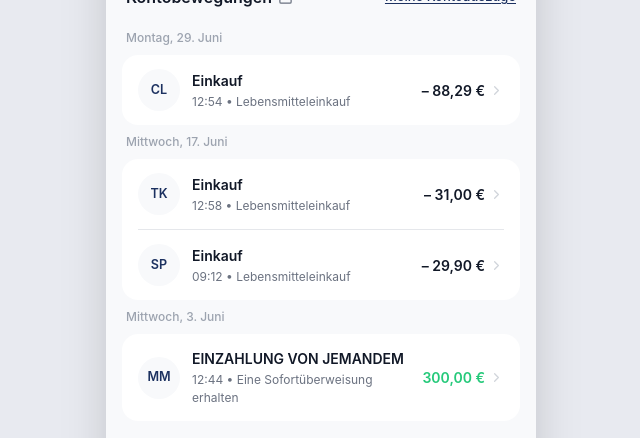
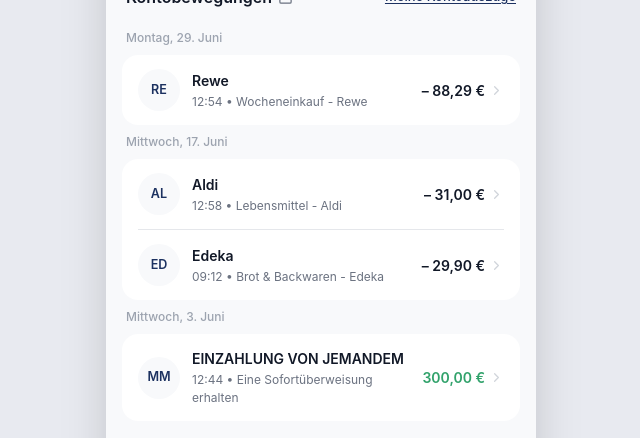
Before and after one commit to Engrfran6/nikel-custom-dash, a Next.js app: page / in a window 1280 px wide. Shown: the part 158-596 px from the top of the page, without its empty margins (319-959 px from the left). Built offline with nearby package versions, Linux system fonts and the light colour scheme.

Commit message:
8th commit

```diff
--- a/app/page.tsx
+++ b/app/page.tsx
@@ -15,12 +15,11 @@
   Check,
   ArrowLeft,
 } from "lucide-react";
-import Link from "next/link";
 
 // ─── Brand colors ───────────────────────────────────────────────────────────
 const NAVY = "#1C3160";
 const ORANGE = "#F5631D";
-const GREEN = "#25C97A";
+const GREEN = "#31a26b";
 
 // ─── Data ────────────────────────────────────────────────────────────────────
 const USER = {
@@ -56,10 +55,10 @@
     items: [
       {
         id: 3,
-        initials: "CL",
-        name: "Einkauf",
+        initials: "RE",
+        name: "Rewe",
         time: "12:54",
-        desc: "Lebensmitteleinkauf",
+        desc: "Wocheneinkauf - Rewe",
         amount: -88.29,
       },
     ],
@@ -69,18 +68,18 @@
     items: [
       {
         id: 2,
-        initials: "TK",
-        name: "Einkauf",
+        initials: "AL",
+        name: "Aldi",
         time: "12:58",
-        desc: "Lebensmitteleinkauf",
+        desc: "Lebensmittel - Aldi",
         amount: -31.0,
       },
       {
         id: 5,
-        initials: "SP",
-        name: "Einkauf",
+        initials: "ED",
+        name: "Edeka",
         time: "09:12",
-        desc: "Lebensmitteleinkauf",
+        desc: "Brot & Backwaren - Edeka",
         amount: -29.9,
       },
     ],
```
